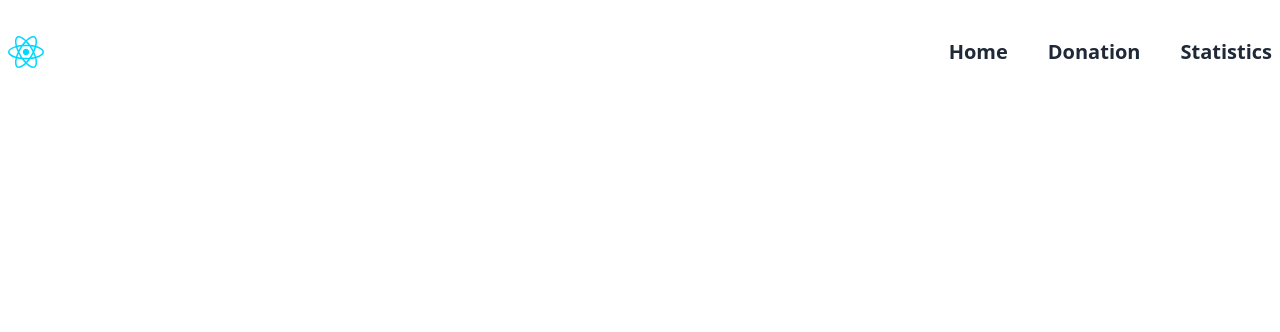
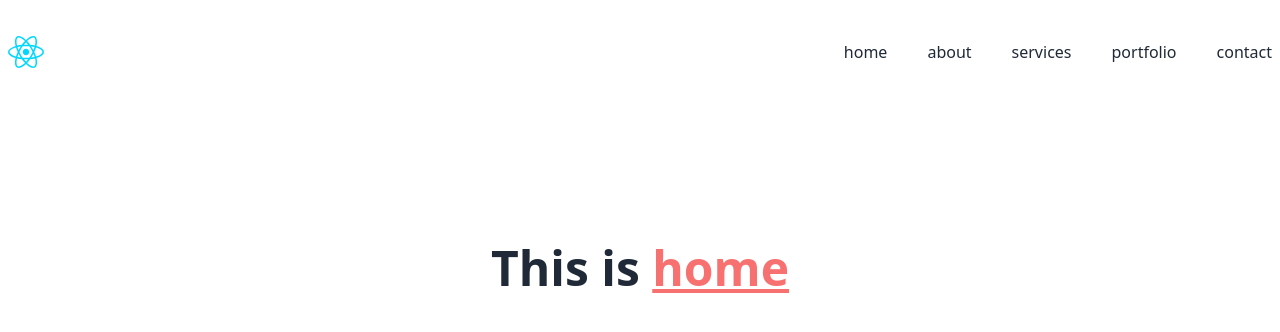
Before and after one commit to SiamIslamSagor/react-responsive-nav, a React (Vite) app: page / in a window 1280 px wide. Shown: the top 332 px of the page. Built offline with nearby package versions, Linux system fonts and the light colour scheme.

Commit message:
added five demo routye

```diff
--- a/src/Page/Home.jsx
+++ b/src/Page/Home.jsx
@@ -1,9 +1,13 @@
+import { Outlet } from "react-router-dom";
 import NavBar from "../coponents/NavBar";
 
 const Home = () => {
   return (
     <div>
       <NavBar></NavBar>
+      <div className="container mx-auto">
+        <Outlet></Outlet>
+      </div>
     </div>
   );
 };
--- a/src/coponents/NavBar.jsx
+++ b/src/coponents/NavBar.jsx
@@ -2,6 +2,30 @@ import { NavLink } from "react-router-dom";
 import reactLogo from "../assets/react.svg";
 
 const NavBar = () => {
+  const links = (
+    <>
+      <div>
+        <NavLink to="/">home</NavLink>
+      </div>
+
+      <div>
+        <NavLink to="/about">about</NavLink>
+      </div>
+
+      <div>
+        <NavLink to="/services">services</NavLink>
+      </div>
+
+      <div>
+        <NavLink to="/portfolio">portfolio</NavLink>
+      </div>
+
+      <div>
+        <NavLink to="/contact">contact</NavLink>
+      </div>
+    </>
+  );
+
   return (
     <div>
       <div className="navbar my-5 container mx-auto">
@@ -12,18 +36,7 @@ const NavBar = () => {
         </div>
 
         <div className="navbar-end">
-          <div className="link-div hidden md:flex gap-10">
-            <NavLink className="font-bold text-xl" to="/">
-              Home
-            </NavLink>
-            <NavLink className="font-bold text-xl" to="/donation-box">
-              Donation
-            </NavLink>
-
-            <NavLink className="font-bold text-xl" to="/statistics">
-              Statistics
-            </NavLink>
-          </div>
+          <div className="link-div hidden md:flex gap-10">{links}</div>
           <div className="dropdown  dropdown-end">
             <label tabIndex={0} className="btn btn-ghost md:hidden">
               <svg
@@ -45,16 +58,7 @@ const NavBar = () => {
               tabIndex={0}
               className="menu menu-sm dropdown-content mt-3 z-[1] p-2 shadow bg-white rounded-box w-52"
             >
-              <li>
-                <NavLink to="/">Home</NavLink>
-              </li>
-              <li>
-                <NavLink to="/donation-box">Donation</NavLink>
-              </li>
-
-              <li>
-                <NavLink to="/statistics">Statistics</NavLink>
-              </li>
+              {links}
             </ul>
           </div>
         </div>
--- a/src/main.jsx
+++ b/src/main.jsx
@@ -3,11 +3,59 @@ import ReactDOM from "react-dom/client";
 import "./index.css";
 import { RouterProvider, createBrowserRouter } from "react-router-dom";
 import Home from "./Page/Home";
+import NavBar from "./coponents/NavBar";
 
 const router = createBrowserRouter([
   {
     path: "/",
     element: <Home></Home>,
+    children: [
+      {
+        path: "/",
+        element: (
+          <div className="text-center mt-40 text-5xl font-semibold">
+            This is{" "}
+            <span className="text-red-400 font-bold underline">home</span>
+          </div>
+        ),
+      },
+      {
+        path: "/about",
+        element: (
+          <div className="text-center mt-40 text-5xl font-semibold">
+            This is{" "}
+            <span className="text-red-400 font-bold underline">about</span>
+          </div>
+        ),
+      },
+      {
+        path: "/services",
+        element: (
+          <div className="text-center mt-40 text-5xl font-semibold">
+            This is{" "}
+            <span className="text-red-400 font-bold underline">services</span>
+          </div>
+        ),
+      },
+      {
+        path: "/portfolio",
+        element: (
+          <div className="text-center mt-40 text-5xl font-semibold">
+            This is{" "}
+            <span className="text-red-400 font-bold underline">portfolio</span>
+          </div>
+        ),
+      },
+      {
+        path: "/contact",
+        element: (
+          <div className="text-center mt-40 text-5xl font-semibold">
+            This is{" "}
+            <span className="text-red-400 font-bold underline">contact</span>
+          </div>
+        ),
+      },
+    ],
   },
 ]);
 
```
